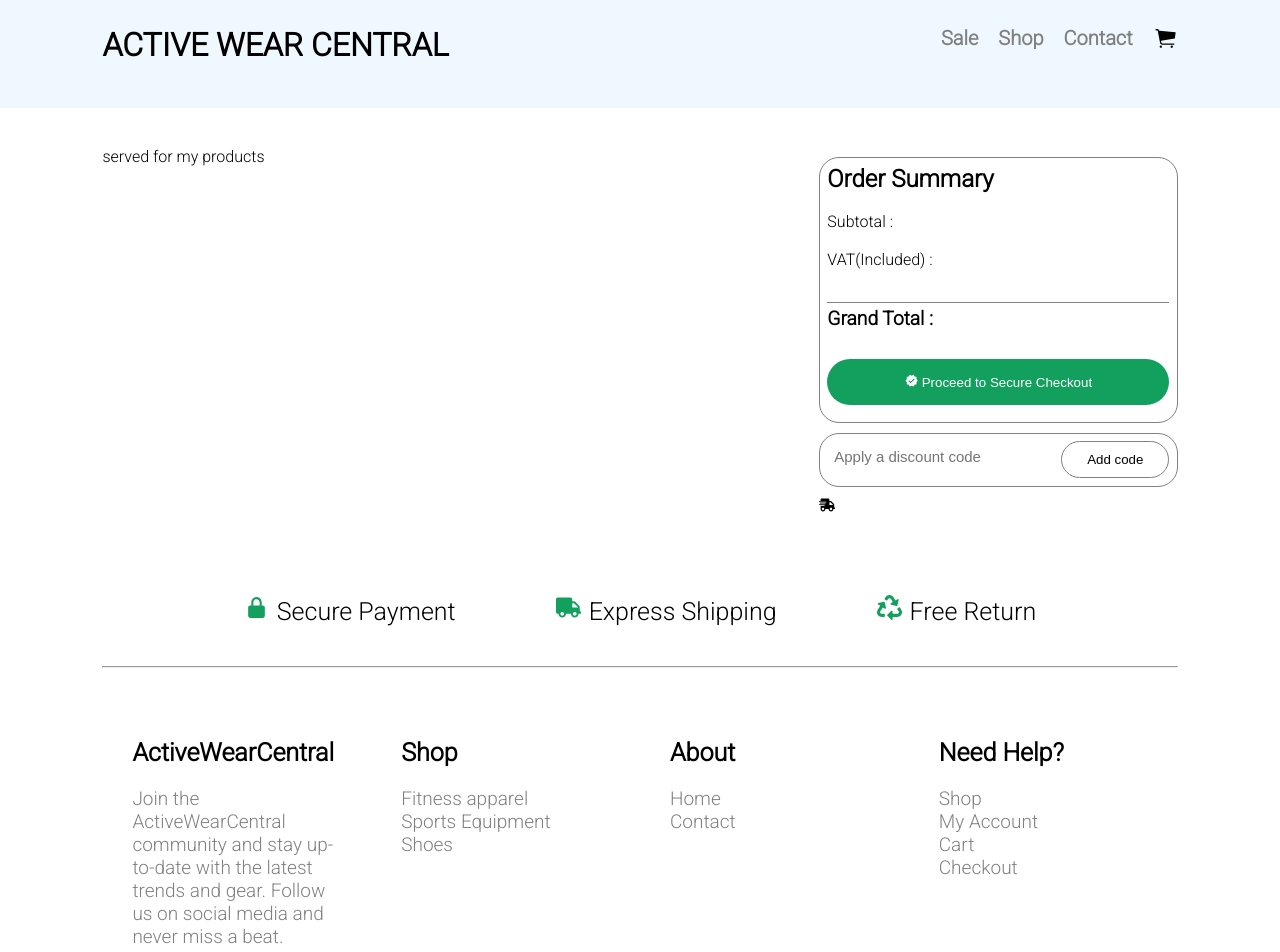
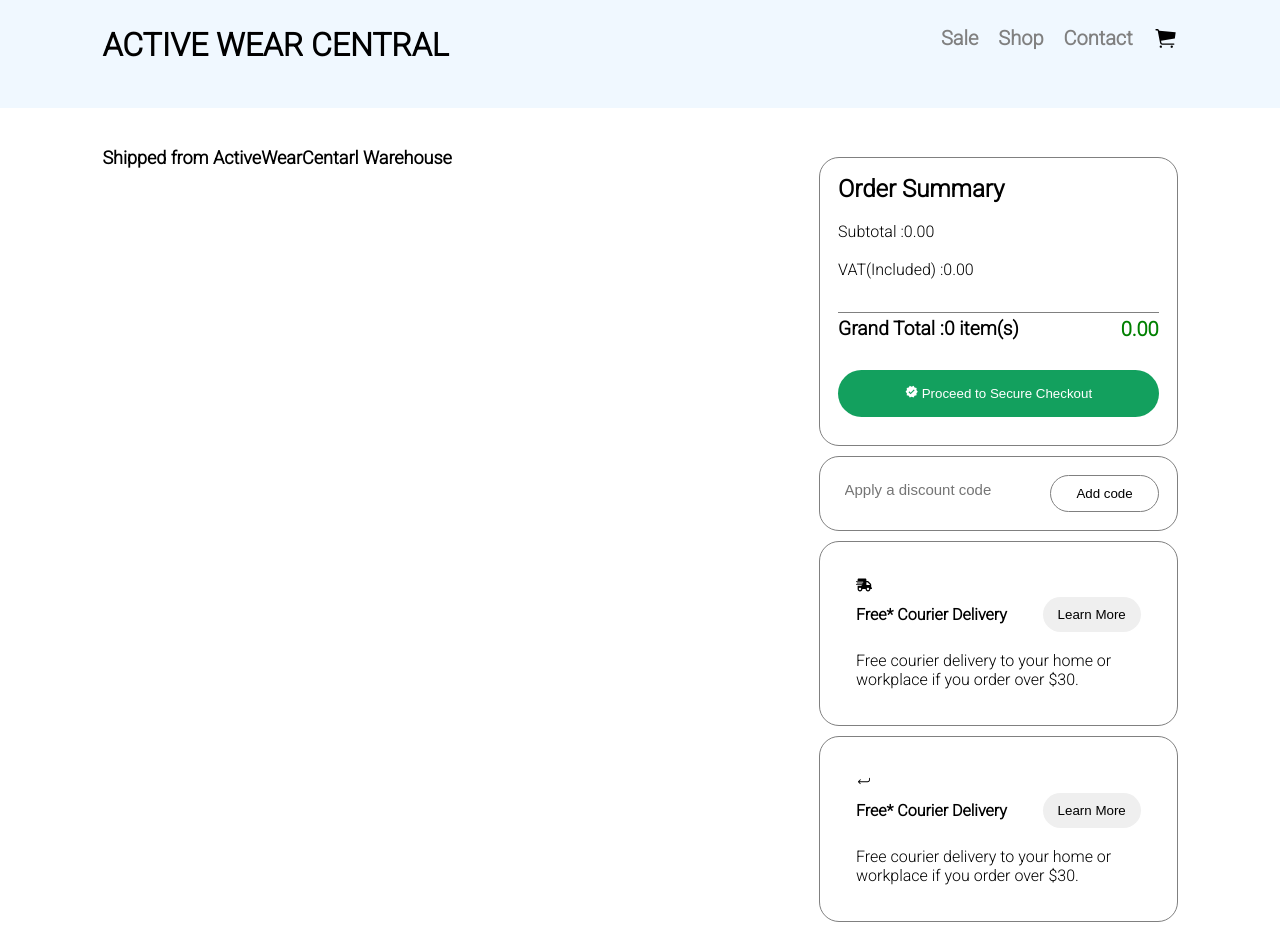
Before and after one commit to bonolo2s/E-eCommerce-store, a React (Create React App) app: page /Checkout in a window 1280 px wide. Shown: the top 952 px of the page. Built offline with nearby package versions, Linux system fonts and the light colour scheme; the HTML template or start-up script is replaced by a standard one.

Commit message:
updated/ completed the checkout page

```diff
--- a/src/App.js
+++ b/src/App.js
@@ -54,6 +54,16 @@ function App() {
     }
   };
 
+  //Function to calculate the total price of an item
+  const calculateTotalPrice = (product) => {
+    if (!product) {
+      return 0; // Return 0 if the product is not found
+    }
+
+    // Calculate and return the total price
+    return product.quantity * product.price;
+  };
+
 
   // Function to remove a product from the cart
   const removeFromCart = (productToRemove) => {
@@ -67,10 +77,26 @@ function App() {
     ));
   };
 
-// Function to calculate the total price of the products in the cart
-const getTotalPrice = () => {
-  return (selectedProducts.reduce((total, product) => total + (product.price * product.quantity * 100), 0) / 100).toFixed(2);
-};
+  // Function to calculate the total price of the products in the cart
+  const getTotalPrice = () => {
+    return (selectedProducts.reduce((total, product) => total + (product.price * product.quantity * 100), 0) / 100).toFixed(2);
+  };
+
+  // Function to calculate the total VAT of the products in the cart
+  const getTotalVAT = () => {
+    const totalPrice = getTotalPrice();
+    const vatRate = 0.14; // 14% VAT
+    return (totalPrice * vatRate).toFixed(2);
+  };
+
+  // Function to calculate the grand total of the products in the cart
+  const getGrandTotal = () => {
+    const totalPrice = parseFloat(getTotalPrice());
+    const totalVAT = parseFloat(getTotalVAT());
+
+    // Calculate and return the grand total
+    return (totalPrice + totalVAT).toFixed(2);
+  };
 
   // Function to calculate the total number of products in the cart
   const getTotalProducts = () => {
@@ -116,6 +142,7 @@ const getTotalPrice = () => {
       getTotalProducts={getTotalProducts}
       clearCart={clearCart}
       onCartClick={toggleOffCanvas}
+      calculateTotalPrice = {calculateTotalPrice}
     />
       <Switch>
         <Route exact path='/'>
@@ -329,7 +356,14 @@ const getTotalPrice = () => {
           <Preview selectedProducts={selectedProducts} addToCart={addToCart} />
          </Route>
          <Route exact path='/Checkout' >
-          <Checkout selectedProducts={selectedProducts} />
+          <Checkout
+            selectedProducts={selectedProducts}
+            getTotalPrice={getTotalPrice}
+            calculateTotalPrice = {calculateTotalPrice}
+            getTotalProducts={getTotalProducts}
+            getTotalVAT = {getTotalVAT}
+            getGrandTotal = {getGrandTotal}
+          />
          </Route>
 
       </Switch>
--- a/src/components/Checkout.js
+++ b/src/components/Checkout.js
@@ -4,29 +4,62 @@ import Footer from './Footer';
 
 import { MdVerified } from 'react-icons/md';
 import { FaShippingFast } from 'react-icons/fa';
+import { IoIosReturnLeft} from 'react-icons/io';
 import Cta from './CTA';
 
-const Checkout = ({selectedProducts}) => {
+const Checkout = ({
+    selectedProducts,
+    getTotalPrice,
+    getTotalProducts,
+    calculateTotalPrice,
+    getTotalVAT,
+    getGrandTotal
+
+    }) => {
+
+        const totalPrice = getTotalPrice();
+        const totalProducts = getTotalProducts();
+        const totalVat = getTotalVAT();
+        const grandTotal = getGrandTotal();
+
     return (
         <div  >
             <div style={{padding:'3% 8%'}} >
             <div className="Checkout-container">
                 <div className="array-container">
-                    <p>served for my products</p>
+                    <p style={{fontSize:'18px', fontWeight:'bold'}}>Shipped from ActiveWearCentarl Warehouse</p>
+                    {selectedProducts.map((product, index) => (
+                            <div key={index}>
+                                <div className='Cart-Summary-Container'>
+                                    <div style={{display:'flex',alignItems:"center",flex:'3'}}>
+                                        <img src={product.image} alt={product.name} style={{width:'20%'}}/>
+                                        <h2 style={{marginLeft:'10px'}}>{product.name}</h2>
+                                    </div>
+                                    <div style={{display:'flex', justifyContent:'space-between', alignItems:"center",flex:'1'}} >
+                                        <p style={{marginRight:'10px'}}>Quantity: {product.quantity}</p>
+                                        <p style={{fontWeight:'bold'}}>Total: ${calculateTotalPrice(product).toFixed(2)}</p>
+                                    </div>
+                                </div>
+                            </div>
+                        ))
+                    }
                 </div>
                 <div className="summary-container">
                     <div className="order-summary">
                         <h2>Order Summary</h2>
                         <br />
-                        <p>Subtotal :</p>
+                        <p>Subtotal :{totalPrice}</p>
                         <br />
-                        <p>VAT(Included) :</p>
+                        <p>VAT(Included) :{totalVat}</p>
                         <br />
                         <span style={{width:'100%', height:'1px', display:'inline-block', backgroundColor:"grey"}} ></span>
                         <br />
-                        <p style={{fontSize:'1.2rem',fontWeight:'bold'}} >Grand Total :</p>
+                        <div style={{display:'flex', justifyContent:"space-between"}}>
+                            <p style={{fontSize:'1.2rem',fontWeight:'bold'}} >Grand Total :{totalProducts} item(s)</p>
+                            <p style={{color:'green', fontSize:'20px',fontWeight:'bold'}}>{grandTotal}</p>
+                        </div>
                         <br />
-                        <button><MdVerified /> Proceed to Secure Checkout</button>
+                        <Link ><button><MdVerified /> Proceed to Secure Checkout</button></Link>
                     </div>
                     <div className="coupon-container">
                         <input type="text" placeholder='Apply a discount code' />
@@ -34,10 +67,25 @@ const Checkout = ({selectedProducts}) => {
                     </div>
                     <div className="D-terms-container">
                         <FaShippingFast />
-
+                        <div style={{display:'flex', justifyContent:'space-between',alignItems:'center'}}>
+                            <p style={{fontWeight:'bold'}} >Free* Courier Delivery</p>
+                            <a href="#"><button>Learn More</button></a>
+                        </div>
+                        <br />
+                        <p>
+                        Free courier delivery to your home or workplace if you order over $30.
+                        </p>
                     </div>
                     <div className="Returns-container">
-
+                        <IoIosReturnLeft />
+                        <div style={{display:'flex', justifyContent:'space-between',alignItems:'center'}}>
+                                <p style={{fontWeight:'bold'}} >Free* Courier Delivery</p>
+                                <a href="#"><button style={{padding:'10px 15px',borderRadius:'50px',backgroundColor:''}} >Learn More</button></a>
+                        </div>
+                        <br />
+                        <p>
+                            Free courier delivery to your home or workplace if you order over $30.
+                        </p>
                     </div>
                 </div>
             </div>
--- a/src/components/Preview.js
+++ b/src/components/Preview.js
@@ -33,7 +33,7 @@ const Preview = ({ selectedProducts, addToCart }) => {
                         <p style={{fontSize:'40px', color:'grey'}} >Price: ${product.price}</p>
                         <p style={{fontSize:'20px', color:'grey'}} >Description: {product.description}</p>
                         <div>
-                            <input type="number" id='quantity' name="quantity" min="1" max="5" style={{width:'100px', height:'40px'}} />
+
                             <button className='add-to-cart-btn' onClick={() => addToCart(product)} >Add to cart</button>
                         </div>
                         <span style={{width:'100%',height:'1px', backgroundColor:"black",display:'inline-block',margin:'20px 0'}}></span>
--- a/src/data/products.js
+++ b/src/data/products.js
@@ -47,8 +47,8 @@ export const products = [
     // Shoes categories
     {
       id: 4,
-      name: 'Nike Revolution Mens Running Shoes',
-      description: 'Comfortable and stylish running shoes for everyday wear.',
+      name: 'Nike Revolution ',
+      description: 'Mens Running Shoes, comfortable and stylish running shoes for everyday wear.',
       price: 90.99,
       categories: 'Shoes',
       image: nike
@@ -64,7 +64,7 @@ export const products = [
     },
     {
       id: 6,
-      name: 'Nike Air Max Ladies Running Shoes',
+      name: 'Nike Air',
       description: 'Running shoes with superior comfort and style.',
       price: 120.99,
       categories: 'Shoes',
--- a/src/index.css
+++ b/src/index.css
@@ -129,7 +129,7 @@ body{
   border: 1px solid grey;
   border-radius: 20px;
   margin: 10px 0;
-  padding: 2%;
+  padding: 5%;
 }
 .order-summary button{
   padding: 15px 20px;
@@ -144,7 +144,7 @@ body{
   border: 1px solid grey;
   border-radius: 20px;
   margin: 10px 0;
-  padding: 2%;
+  padding: 5%;
   display: flex;
   justify-content: space-between;
 }
@@ -161,7 +161,28 @@ body{
   background-color: transparent;
   border: 1px solid grey;
 }
-
+.D-terms-container{
+  border: 1px solid grey;
+  border-radius: 20px;
+  margin: 10px 0;
+  padding: 10%;
+}
+.D-terms-container button{
+  padding: 10px 15px;
+  border: none;
+  border-radius: 50px;
+}
+.Returns-container{
+  border: 1px solid grey;
+  border-radius: 20px;
+  margin: 10px 0;
+  padding: 10%;
+}
+.Returns-container button{
+  padding: 10px 15px;
+  border: none;
+  border-radius: 50px;
+}
 /*HOME SECTION*/
 .home-section-btn{
   padding: 20px 30px;
@@ -388,6 +409,15 @@ body{
   transform: translateX(0);
 }
 
+/*CART SUMMARY UPON CHECKOUT STYLES*/
+.Cart-Summary-Container{
+  display: flex;
+  justify-content: space-between;
+  background-color: aliceblue;
+  padding: 10px;
+  margin: 20px 5px;
+}
+
 
 
 /*FOOTER*/
@@ -491,6 +521,18 @@ body{
   .offCanva{
     width: 93%;
     height: 100%;
+  }
+
+  /*CHECKOUT STYLES*/
+  .Checkout-container{
+    flex-direction: column;
+
+  }
+  .array-container{
+    flex: 1;
+  }
+  .summary-container{
+    flex: 1;
   }
 
   /*HOME SECTION*/
@@ -621,6 +663,18 @@ body{
       height: 100%;
     }
 
+    /*CHECKOUT STYLES*/
+    .Checkout-container{
+      flex-direction: column;
+    }
+    .array-container{
+      flex: 1;
+    }
+    .summary-container{
+      flex: 1;
+    }
+
+
     /*About-us section*/
     .about-section img{
       width: 20rem;
@@ -652,6 +706,19 @@ body{
     height: 100%;
   }
 
+
+  /*CHECKOUT STYLES*/
+  .Checkout-container{
+    flex-direction: row;
+  }
+  .array-container{
+    flex: 2;
+  }
+  .summary-container{
+    flex: 1;
+  }
+
+
   /*About-us section*/
   .about-section img{
     width: 30rem;
```
Also changed, not shown: src/components/Accordion.js (added, +39 -0 lines), src/components/OffCanvas.js (+4 -15 lines), src/assets/HotDeal.jpeg (added), src/assets/learnMore.jpeg (added).
